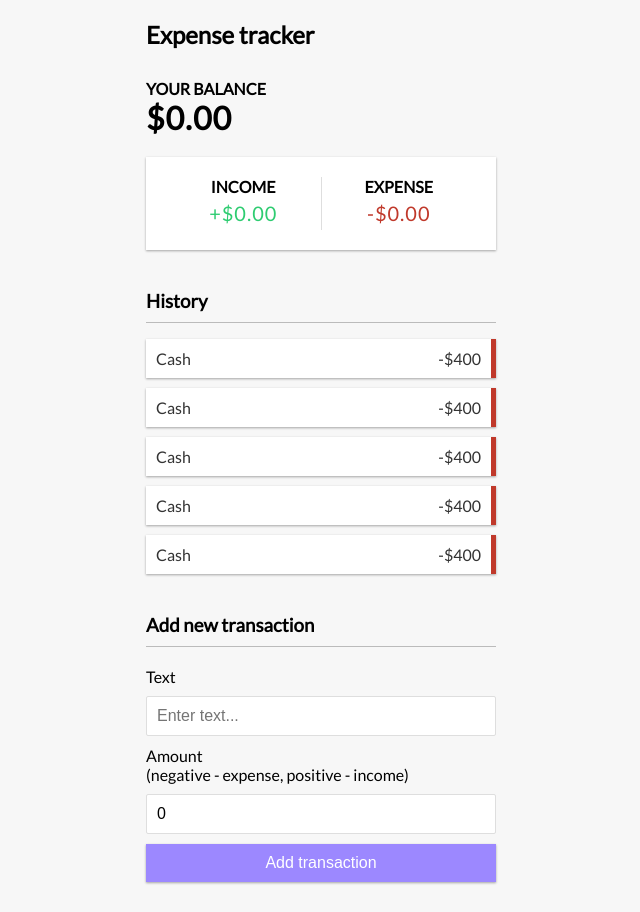
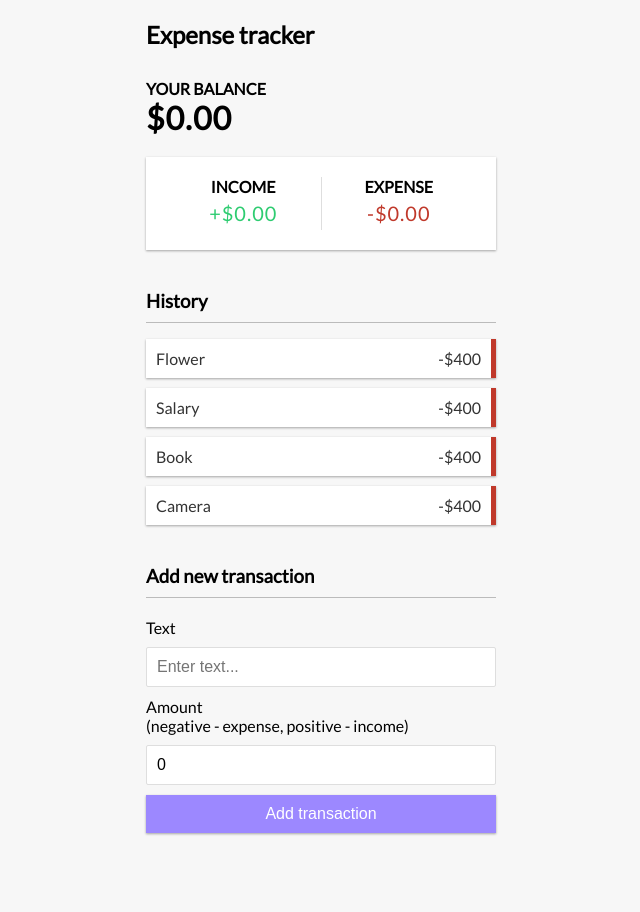
Before and after one commit to Kabuki-edwin/expense-tracker-react, a React (Create React App) app: page / in a window 1280 px wide. Shown: the whole page, without its empty margins (319-959 px from the left). After the commit the page ends 863 px from the top, so only its background shows below. Built offline with nearby package versions, Linux system fonts and the light colour scheme.

Commit message:
created a transaction file in the components folder

```diff
--- a/src/components/TransactionList.js
+++ b/src/components/TransactionList.js
@@ -9,11 +9,8 @@ const { transactions } = useContext(GlobalContext);
        <h3>History</h3>
       <ul className="list">
         { transactions.map(transaction =>(<li className="minus">
-          Cash <span>-$400</span><button className="delete-btn">x</button>
+          {transaction.text} <span>-$400</span><button className="delete-btn">x</button>
         </li> ))}
-        <li className="minus">
-          Cash <span>-$400</span><button className="delete-btn">x</button>
-        </li>
       </ul>
     </div>
   )
```
Also changed, not shown: src/components/Transactions.js (added).
